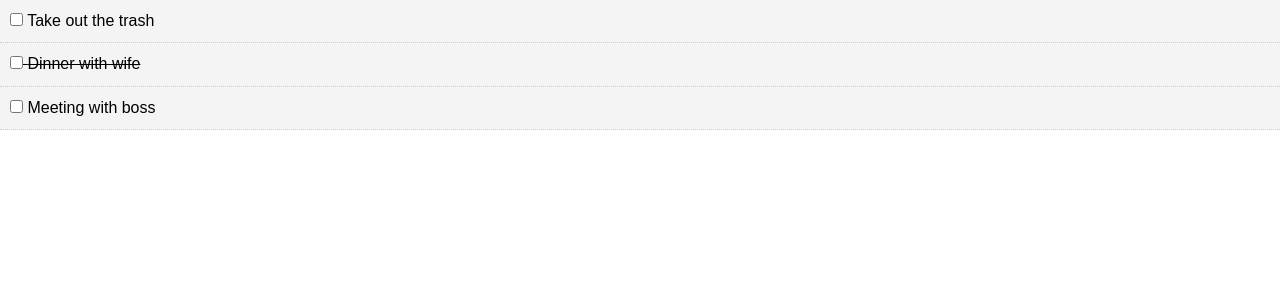
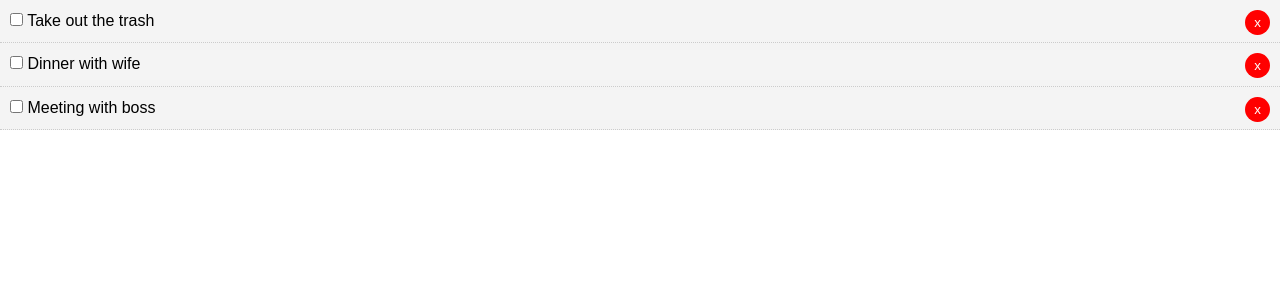
Before and after one commit to A-DiRusso/react-todo-video, a React (Create React App) app: page / in a window 1280 px wide. Shown: the top 300 px of the page. Built offline with nearby package versions, Linux system fonts and the light colour scheme.

Commit message:
climbs ladder for delete item id

```diff
--- a/src/App.js
+++ b/src/App.js
@@ -13,7 +13,7 @@
       {
         id: 2,
         title: 'Dinner with wife',
-        completed: true
+        completed: false
       },
       {
         id: 3,
@@ -23,6 +23,7 @@
     ]
   }
 
+  //toggle complete
   markComplete = (id) => {
     this.setState({ todos: this.state.todos.map(todo => {
       if(todo.id === id) {
@@ -32,11 +33,17 @@
     }) });
   }
 
+  //delete todo
+  delTodo = (id) => {
+    console.log(id);
+  }
+
   render() {
     // console.log(this.state.todos);
     return (
       <div className="App">
-        <Todos todos={this.state.todos} markComplete={this.markComplete} />
+        <Todos todos={this.state.todos} markComplete={this.markComplete}
+        delTodo={this.delTodo} />
       </div>
     );
   }
--- a/src/components/TodoItem.js
+++ b/src/components/TodoItem.js
@@ -23,6 +23,7 @@
             <p>
             <input type="checkbox" onChange={this.props.markComplete.bind(this, id)}/> {' '}
             {title}
+            <button onClick={this.props.delTodo.bind(this, id)} style={btnStyle}>x</button>
             </p>
         </div>
         )
@@ -35,4 +36,15 @@
     todo: PropTypes.object.isRequired
 }
 
+const btnStyle = {
+    background: '#ff0000',
+    color: '#fff',
+    border: 'none',
+    padding: '5px 9px',
+    borderRadius: '50%',
+    cursor: 'pointer',
+    float: 'right'
+}
+
+
 export default TodoItem;
--- a/src/components/Todos.js
+++ b/src/components/Todos.js
@@ -8,7 +8,7 @@
   render() {
     //   console.log(this.props.todos)
     return this.props.todos.map((todo) => (
-        <TodoItem key={todo.id} todo={todo} markComplete={this.props.markComplete} />
+        <TodoItem key={todo.id} todo={todo} markComplete={this.props.markComplete} delTodo={this.props.delTodo} />
     ));
   }
 }
```
